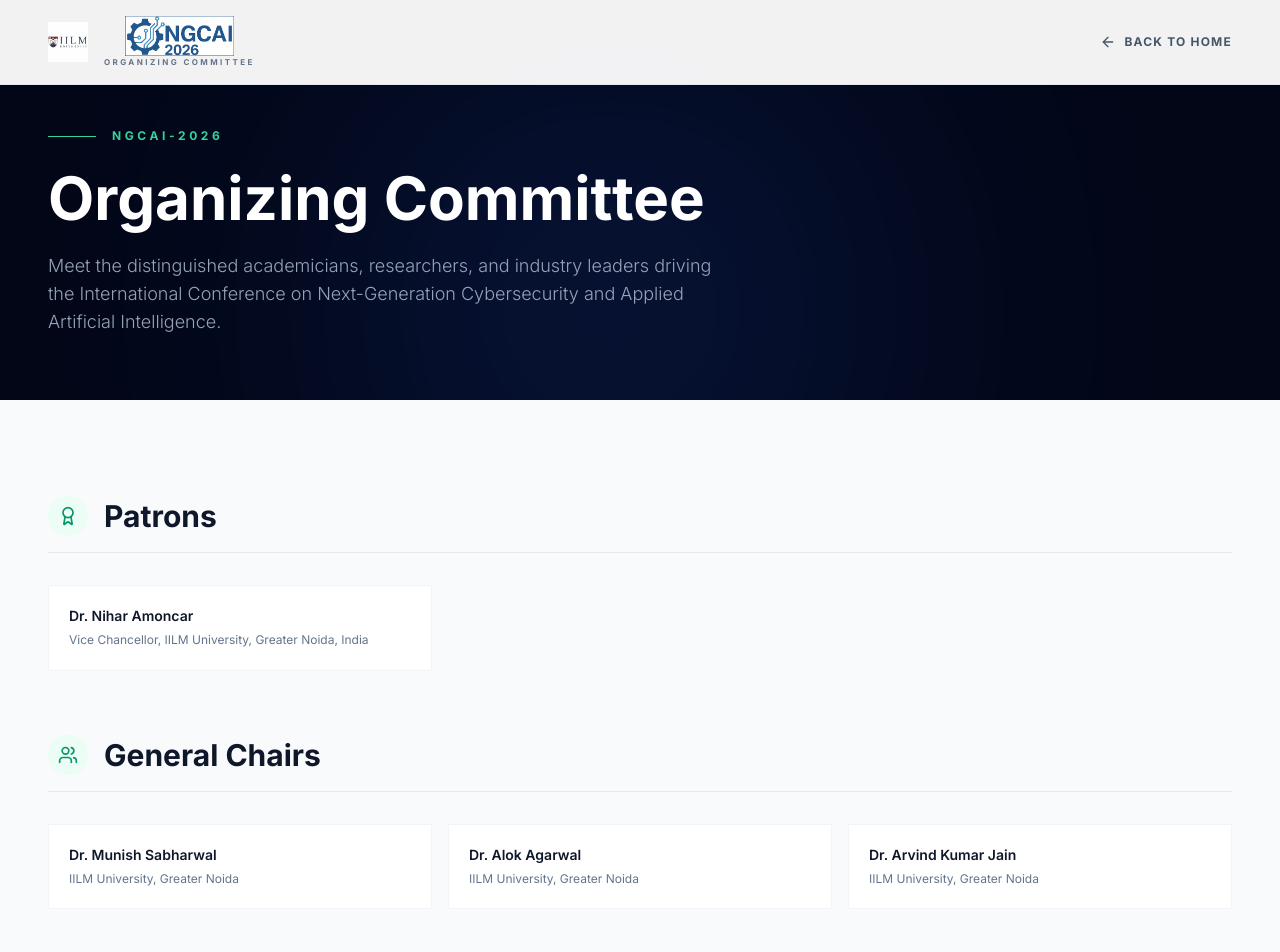
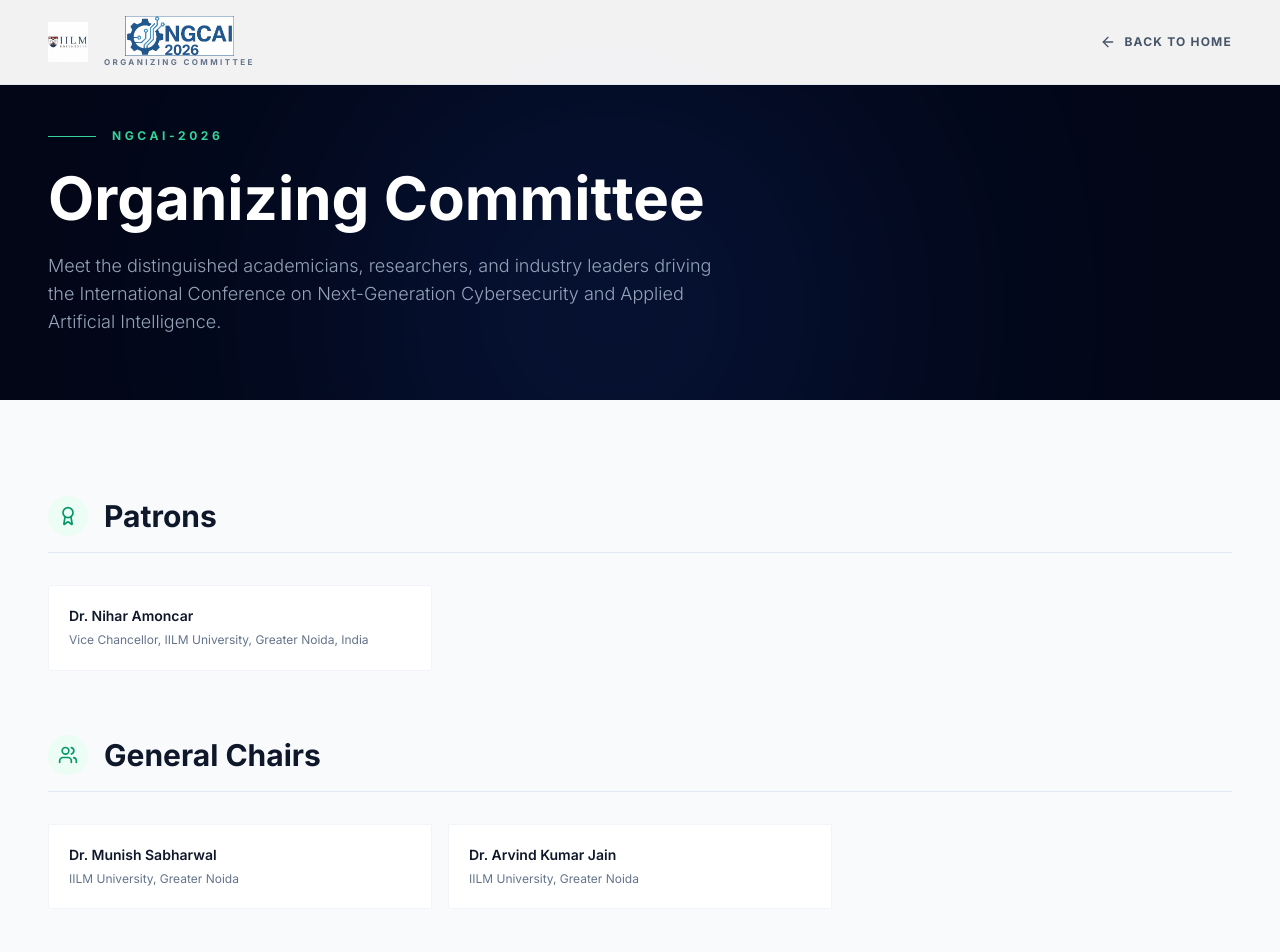
Before and after one commit to ajayprasadv/NGCAI, a React (Vite) app: page /community in a window 1280 px wide. Shown: the top 952 px of the page. Built offline with nearby package versions, Linux system fonts and the light colour scheme; a web font is replaced by a local one.

Commit message:
Initial Commit

```diff
--- a/src/pages/Community.jsx
+++ b/src/pages/Community.jsx
@@ -60,7 +60,7 @@ const COMMITTEE_DATA = {
     ],
     generalChairs: [
         { name: "Dr. Munish Sabharwal", affiliation: "IILM University, Greater Noida" },
-        { name: "Dr. Alok Agarwal", affiliation: "IILM University, Greater Noida" },
+        // { name: "Dr. Alok Agarwal", affiliation: "IILM University, Greater Noida" },
         { name: "Dr. Arvind Kumar Jain", affiliation: "IILM University, Greater Noida" }
     ],
     organizingChairs: [
```
